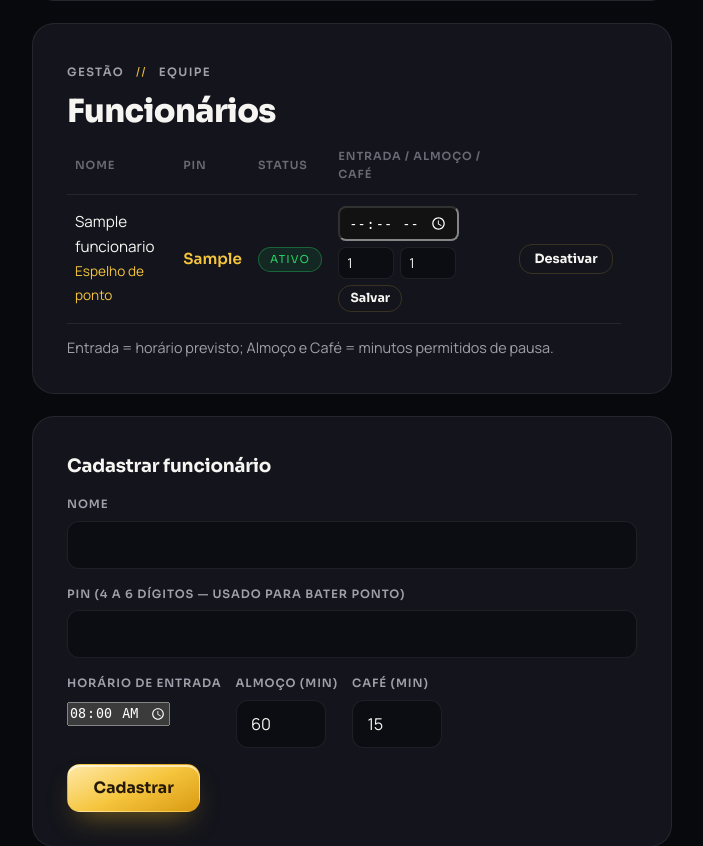
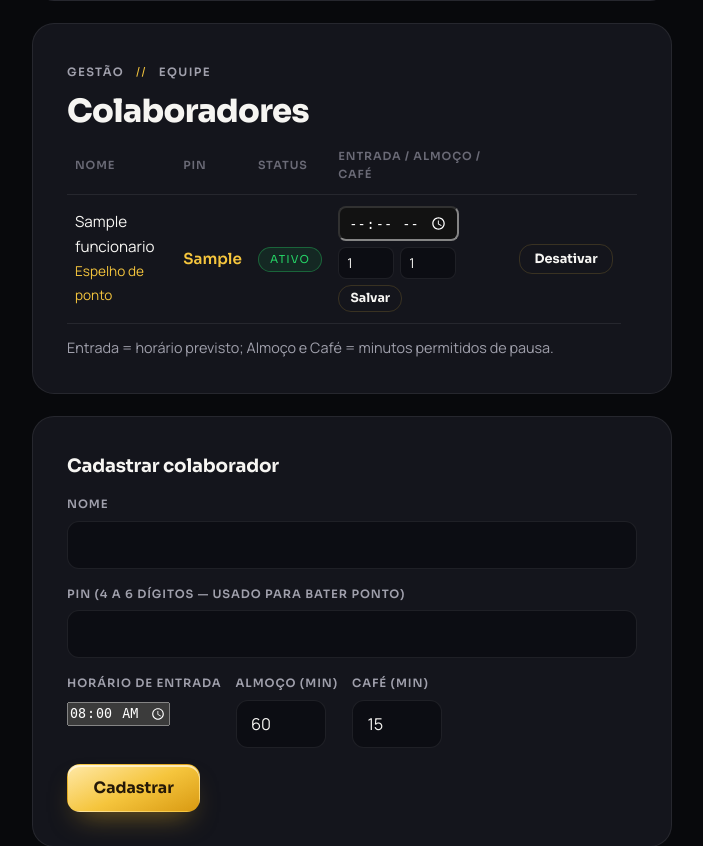
Before and after one commit to alexbarreto38-jpg/projetobm, a Flask app: page /admin in a window 1280 px wide. Shown: the part 583-1429 px from the top of the page, without its empty margins (288-991 px from the left). Run offline with Flask 3, Linux system fonts and the light colour scheme; the visitor is signed in with stand-in values (Sample User, id 1); tables that the repository leaves empty hold one stand-in row (values such as "Sample post").

Commit message:
Troca 'funcionário' por 'colaborador' nos textos da interface
Co-Authored-By: Claude Fable 5 <noreply@anthropic.com>
Claude-Session: https://claude.ai/code/session_01AexGYeRrhthTJcpFXmiGix

```diff
--- a/templates/admin.html
+++ b/templates/admin.html
@@ -73,7 +73,7 @@
 
 <div class="cartao">
   <span class="eyebrow">Gestão <b>//</b> equipe</span>
-  <h1>Funcionários</h1>
+  <h1>Colaboradores</h1>
   {% if funcionarios %}
   <table style="margin-top:.6rem">
     <thead><tr><th>Nome</th><th>PIN</th><th>Status</th><th>Entrada / Almoço / Café</th><th></th><th></th></tr></thead>
@@ -110,12 +110,12 @@
     Entrada = horário previsto; Almoço e Café = minutos permitidos de pausa.
   </p>
   {% else %}
-  <p class="discreto">Nenhum funcionário cadastrado ainda.</p>
+  <p class="discreto">Nenhum colaborador cadastrado ainda.</p>
   {% endif %}
 </div>
 
 <div class="cartao">
-  <h2>Cadastrar funcionário</h2>
+  <h2>Cadastrar colaborador</h2>
   <form method="post" action="{{ url_for('novo_funcionario') }}">
     <label for="nome">Nome</label>
     <input type="text" id="nome" name="nome" required>
```
Also changed, not shown: README.md.
